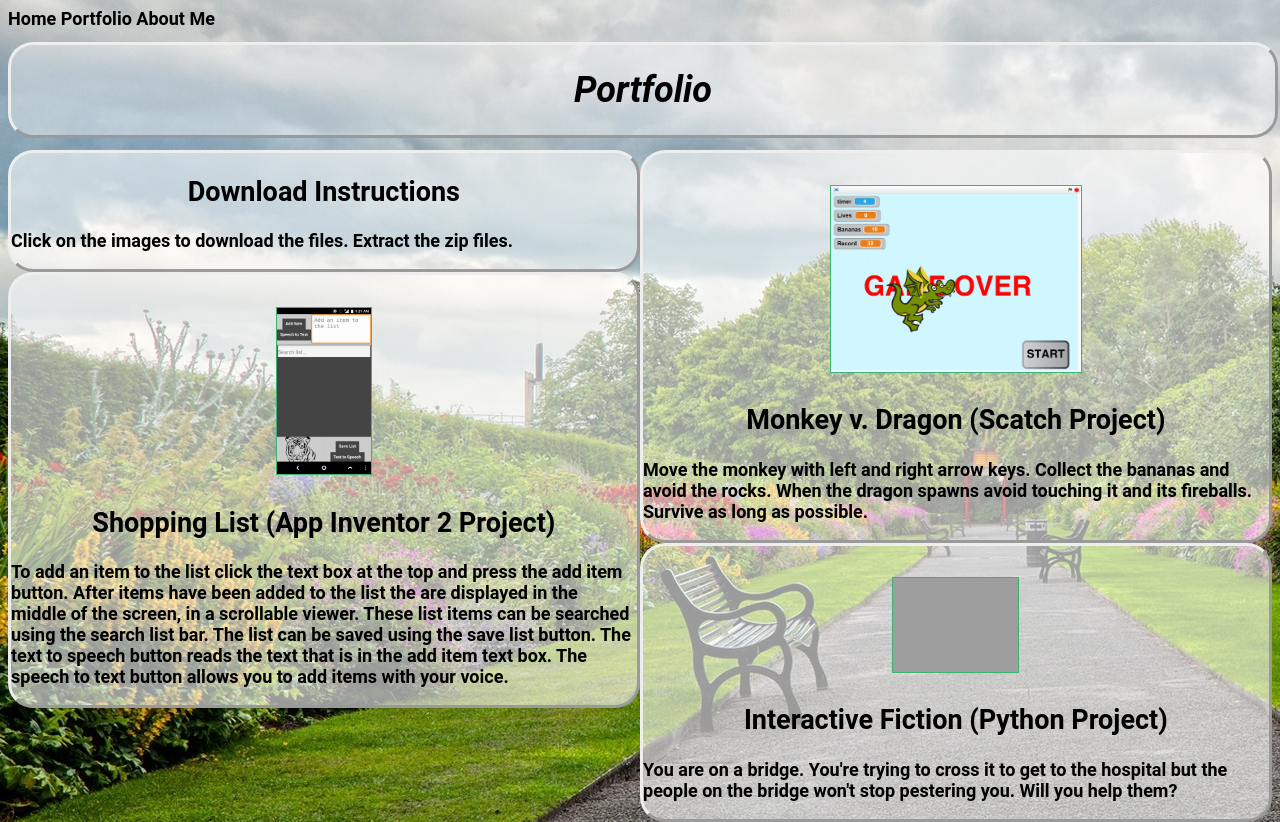
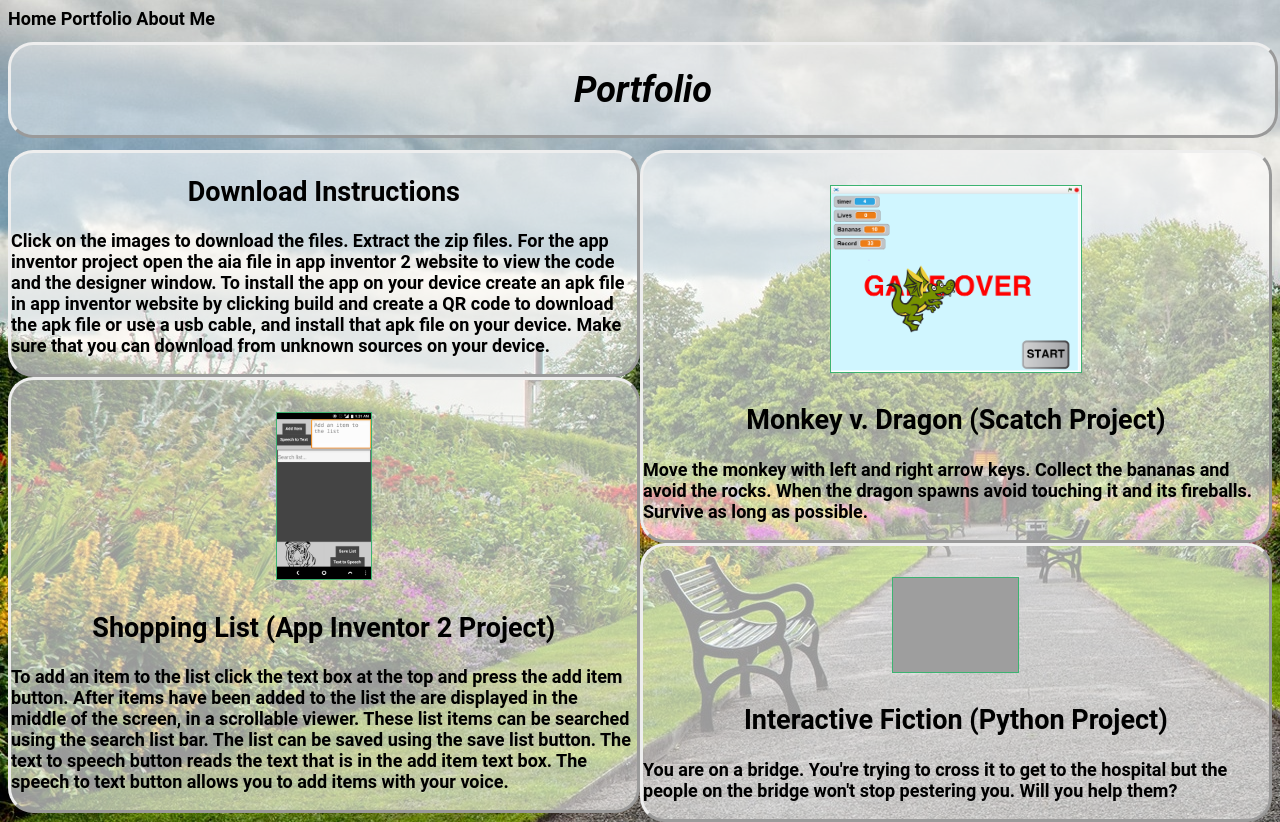
Before and after one commit to acedilloluis/practiceWebsite, a plain HTML site: page portfolio.html in a window 1280 px wide. Drawn offline with Linux system fonts and the light colour scheme; grey boxes are pictures that could not be loaded.

Commit message:
Update portfolio.html

```diff
--- a/portfolio.html
+++ b/portfolio.html
@@ -18,7 +18,8 @@
 
       <div class="leftP">
          <h2 style="text-align:center;">Download Instructions</h2>
-        <p>Click on the images to download the files. Extract the zip files.</p>
+        <p>Click on the images to download the files. Extract the zip files. For the app inventor project open the aia file in app inventor 2 website to view the code and the designer window. To install the app on your device create an apk file in
+        app inventor website by clicking build and create a QR code to download the apk file or use a usb cable, and install that apk file on your device. Make sure that you can download from unknown sources on your device.</p>
       </div>
 
       <div class="leftP">
```
